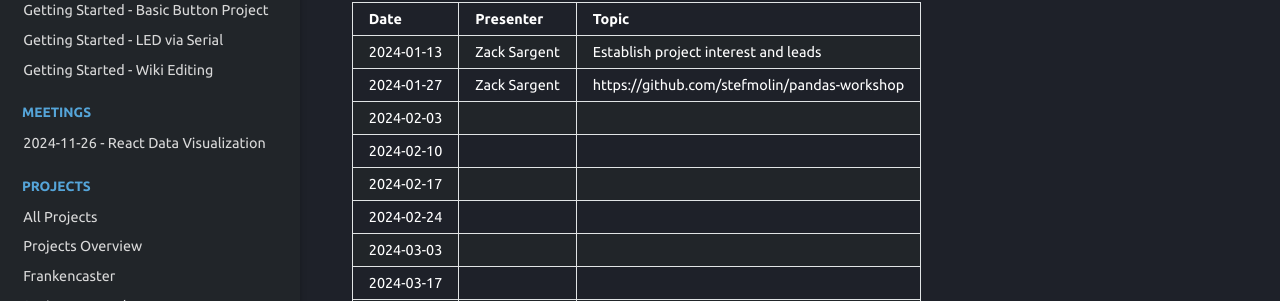
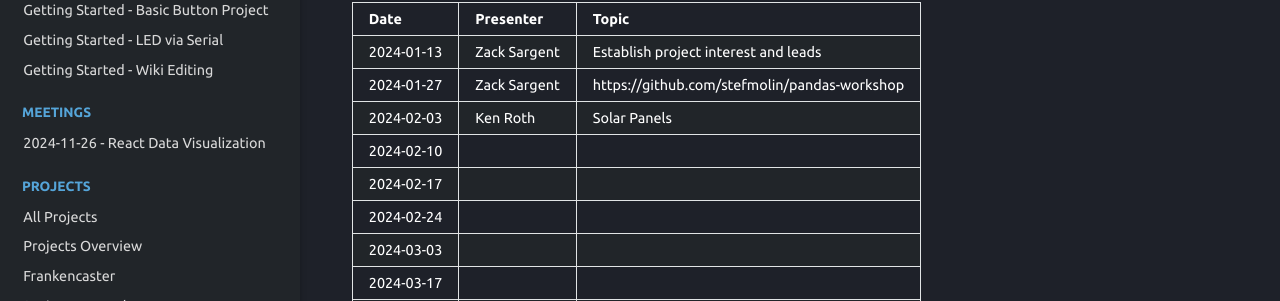
Before and after one commit to Norse-IoT/Wiki, an MkDocs documentation site: the page built from docs/calendar.md, in a window 1280 px wide and 900 px high. Shown: the part 285-586 px from the top of the window. Built offline with MkDocs 1.6.1, drawn with Linux system fonts in a browser that asks for light colours; nearby versions of some CDN libraries.

Commit message:
Update calendar.md

```diff
--- a/docs/calendar.md
+++ b/docs/calendar.md
@@ -8,7 +8,7 @@ Here is our current plan for the year. If there's a topic you want us to cover,
 |------------|---------------|----------------------------------------|
 | 2024-01-13 | Zack Sargent  | Establish project interest and leads   |
 | 2024-01-27 | Zack Sargent  | https://github.com/stefmolin/pandas-workshop   |
-| 2024-02-03 |               |                                        |
+| 2024-02-03 | Ken Roth      | Solar Panels                           |
 | 2024-02-10 |               |                                        |
 | 2024-02-17 |               |                                        |
 | 2024-02-24 |               |                                        |
```
